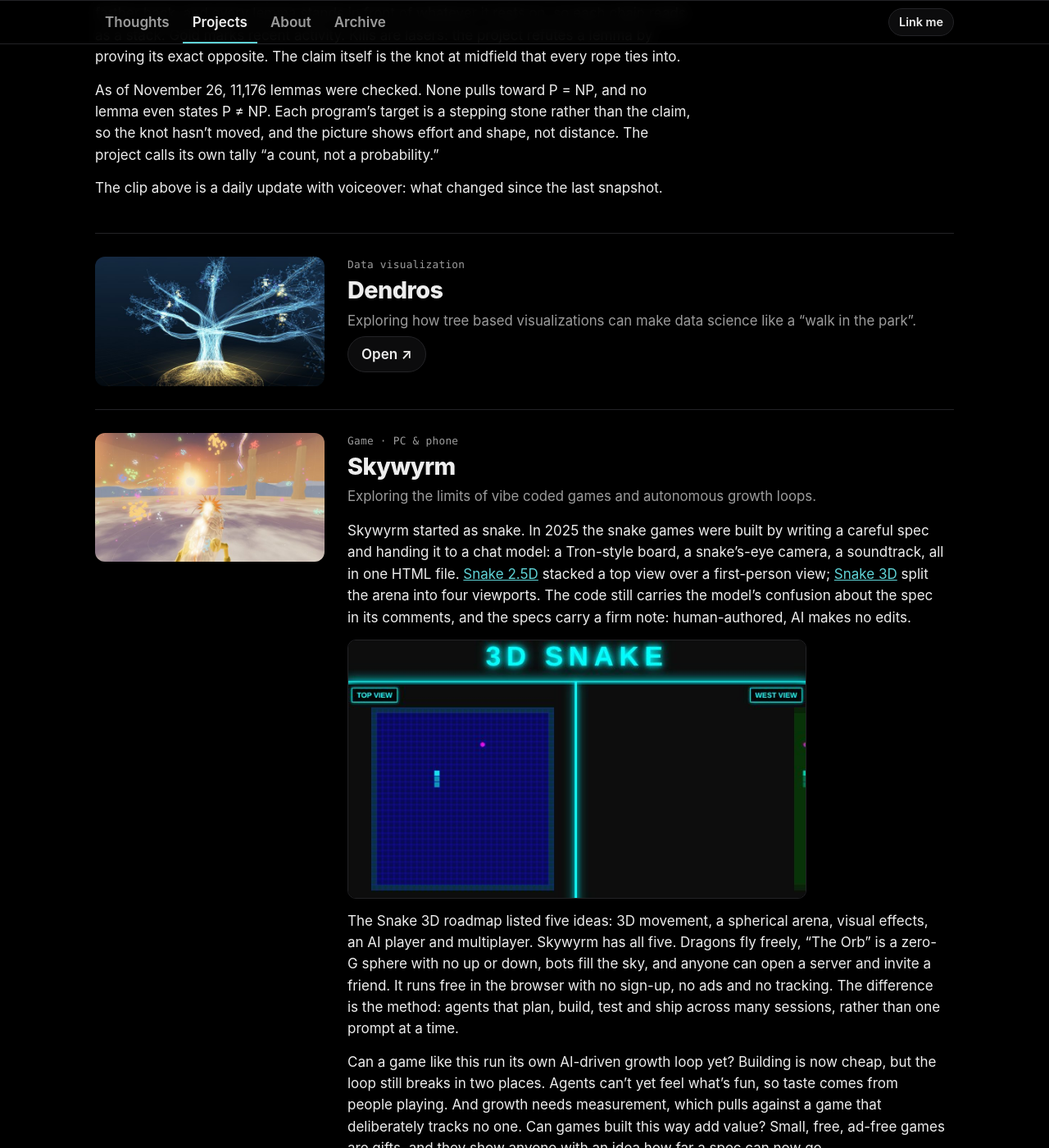
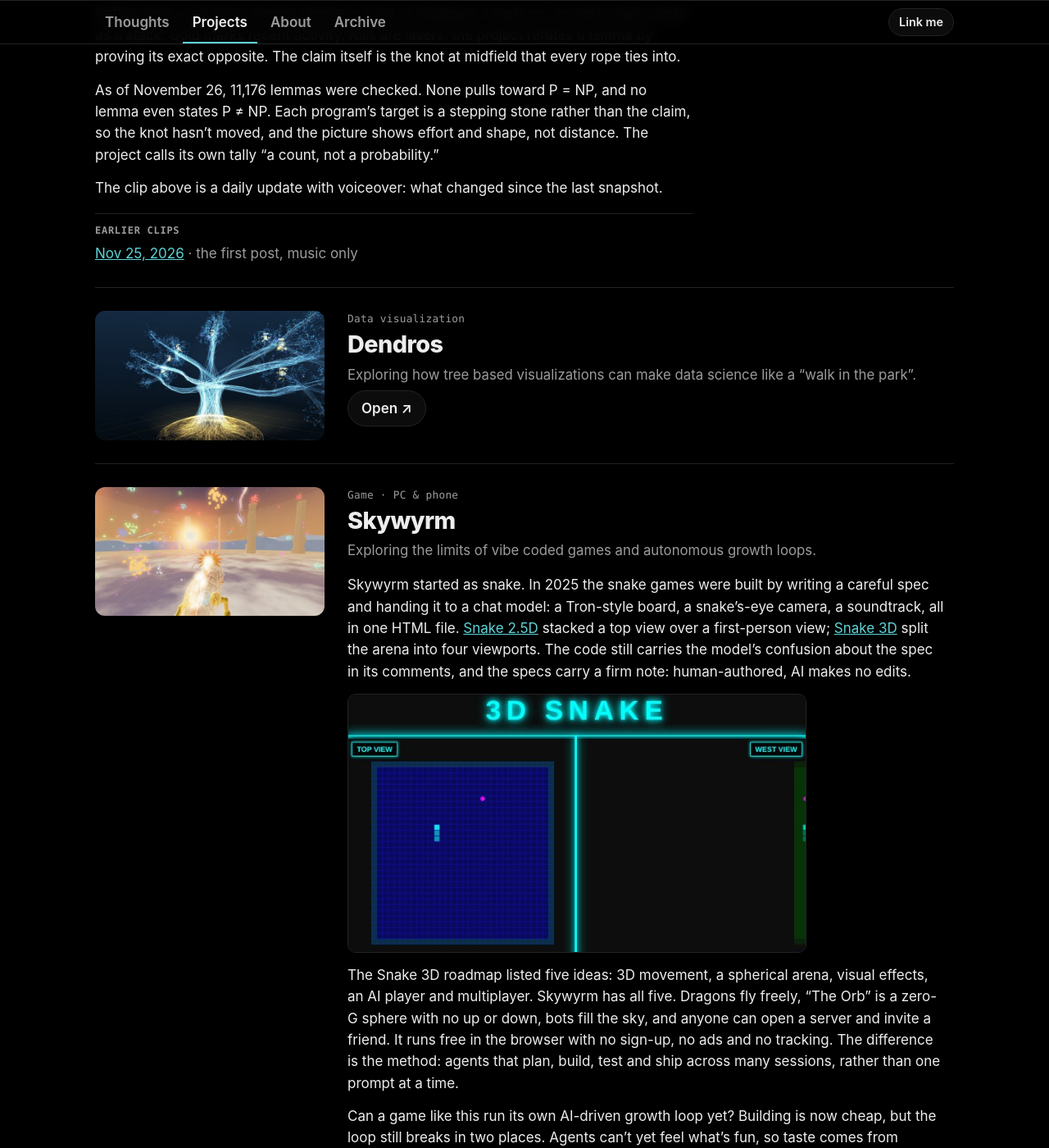
Before and after one commit to joelisjoel/joelisjoel.github.io, a Jekyll site: the page built from projects/index.html, in a window 1280 px wide and 1400 px high, scrolled down 1176 px. Shown: the whole window at 82% size. Built offline with Jekyll 4.4.1, drawn with Linux system fonts in a browser that asks for light colours.

Commit message:
Projects: dated clip versions for the P vs NP visualizer
An item can list videos: newest first; the player shows the newest and
the rest list under the article as earlier clips. Clips are named by
date (videos/pnp-YYYY-MM-DD.mp4); adds the Nov 25 first post as a 720p
copy.

Co-Authored-By: Claude Opus 5.5 <noreply@anthropic.com>
Claude-Session: https://claude.ai/code/session_019C3MjnQ44EaHGLkAjYVfvS

```diff
--- a/_includes/entry.html
+++ b/_includes/entry.html
@@ -3,14 +3,17 @@
   Params: item, section.
 {%- endcomment -%}
 {%- assign it = include.item -%}
-<li class="entry{% if it.todo %} is-todo{% endif %}{% if include.section.style == 'list' %} entry-list{% endif %}{% if it.youtube or it.video %} entry-video{% endif %}" id="{{ it.id }}">
+{%- comment -%} A video file on this site: video: <file>, or videos: a newest-first list of {file, date, note} {%- endcomment -%}
+{%- assign vfile = it.video -%}
+{%- if it.videos %}{% assign vfile = it.videos.first.file %}{% endif -%}
+<li class="entry{% if it.todo %} is-todo{% endif %}{% if include.section.style == 'list' %} entry-list{% endif %}{% if it.youtube or vfile %} entry-video{% endif %}" id="{{ it.id }}">
   <div class="entry-media">
     {%- if it.youtube %}
     <iframe class="player" src="https://www.youtube-nocookie.com/embed/{{ it.youtube }}?rel=0" title="{{ it.title }} (YouTube video)" loading="lazy" referrerpolicy="strict-origin-when-cross-origin" allow="encrypted-media; picture-in-picture; fullscreen" allowfullscreen></iframe>
-    {%- elsif it.video %}
-    {%- comment -%} A video file hosted on this site (allowed by the page's default-src 'self'); the thumbnail is its poster {%- endcomment %}
+    {%- elsif vfile %}
+    {%- comment -%} Hosted on this site (allowed by the page's default-src 'self'); poster defaults to the thumbnail {%- endcomment %}
     {%- assign poster = it.poster | default: it.image %}
-    <video class="player player-file{% if it.video_square %} player-square{% endif %}" src="{{ it.video }}"{% if poster %} poster="{{ poster }}"{% endif %} controls preload="none" playsinline title="{{ it.title }} (video)"></video>
+    <video class="player player-file{% if it.video_square %} player-square{% endif %}" src="{{ vfile }}"{% if poster %} poster="{{ poster }}"{% endif %} controls preload="none" playsinline title="{{ it.title }} (video)"></video>
     {%- elsif it.url %}<a href="{{ it.url }}"{% if it.url contains '://' %} rel="noopener"{% endif %} tabindex="-1" aria-hidden="true">{% include thumb.html item=it %}</a>
     {%- else %}{% include thumb.html item=it %}{% endif %}
   </div>
@@ -23,6 +26,16 @@
     {%- if it.more %}
     <div class="article">{{ it.more | markdownify }}</div>
     {%- endif %}
+    {%- if it.videos.size > 1 %}
+    <div class="clips">
+      <p class="clips-title">Earlier clips</p>
+      <ul>
+        {%- for v in it.videos offset:1 limit:6 %}
+        <li><a href="{{ v.file }}">{{ v.date }}</a>{% if v.note %} · {{ v.note }}{% endif %}</li>
+        {%- endfor %}
+      </ul>
+    </div>
+    {%- endif %}
     {%- if it.url and it.youtube == nil %}
     <a class="entry-cta" href="{{ it.url }}"{% if it.url contains '://' %} rel="noopener"{% endif %}>{{ it.cta | default: "Open" }} <span aria-hidden="true">{% if it.url contains '://' %}↗{% else %}→{% endif %}</span></a>
     {%- endif %}
--- a/assets/site.css
+++ b/assets/site.css
@@ -574,6 +574,11 @@ a.status:hover { color: var(--ink); border-color: var(--accent); }
   aspect-ratio: 1;
   width: min(100%, 560px);
 }
+/* Earlier versions of an item's clip (videos: list), under its article */
+.clips { margin-top: 18px; border-top: 1px solid var(--line); padding-top: 12px; }
+.clips-title { margin: 0 0 6px; font: 600 12px/1.4 var(--mono); letter-spacing: 0.06em; text-transform: uppercase; color: var(--muted); }
+.clips ul { margin: 0; padding: 0; list-style: none; display: grid; gap: 4px; color: var(--muted); }
+.clips a { color: var(--accent); }
 
 .entry-body { min-width: 0; max-width: 68ch; }
 
```
Also changed, not shown: _data/home.yml (+9 -2 lines), 3 other files.
